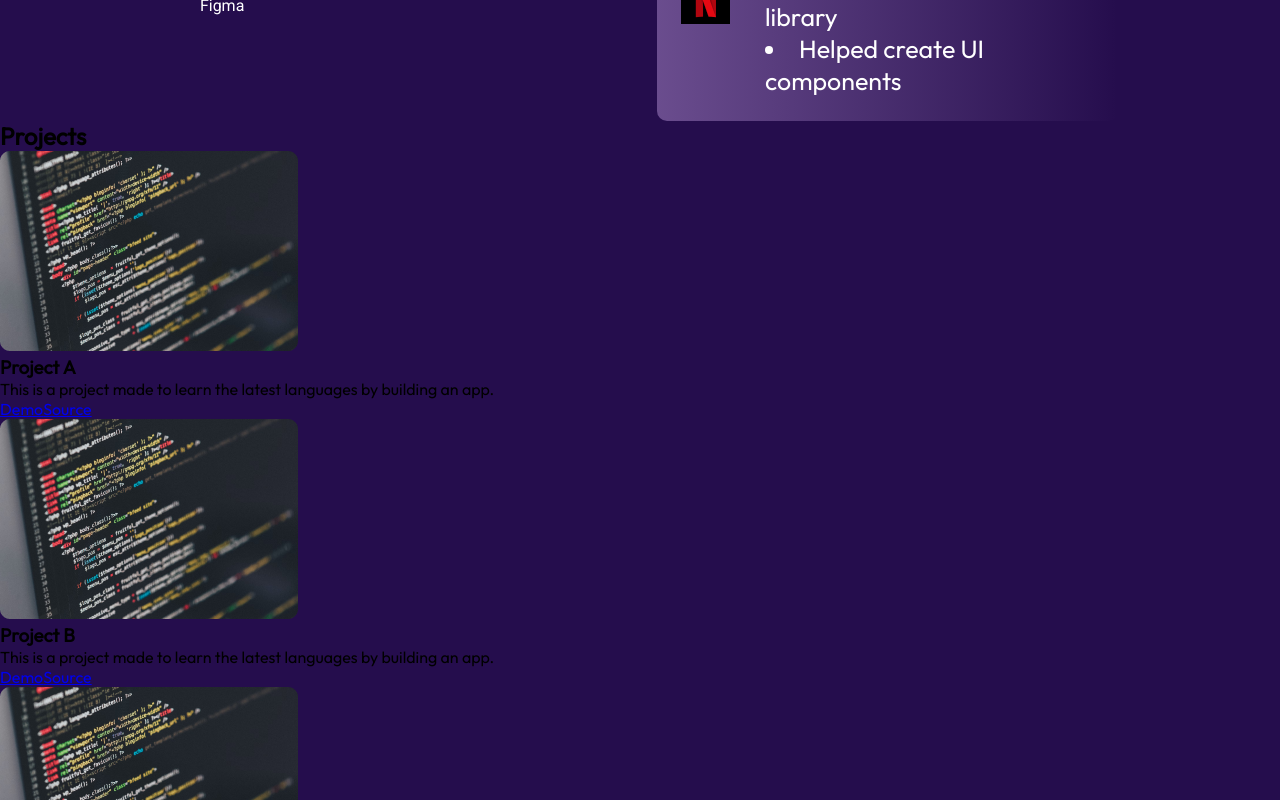
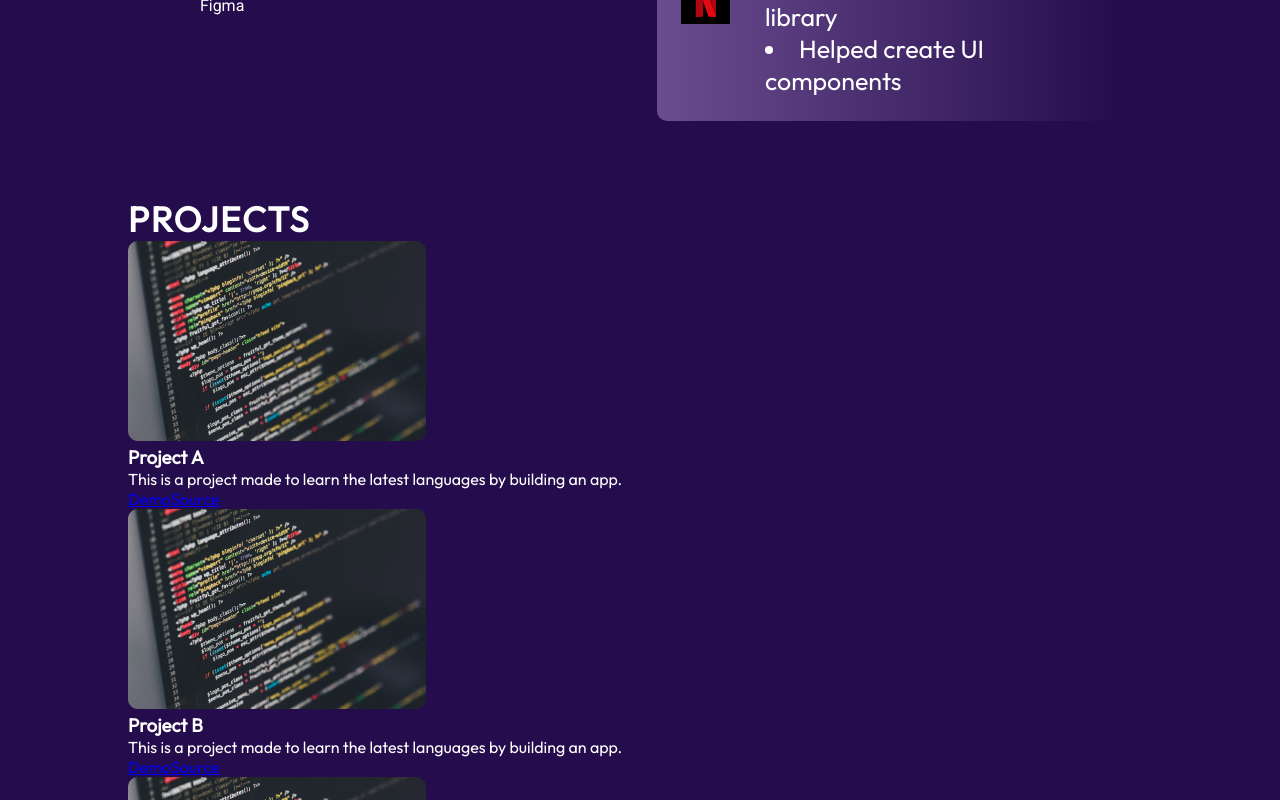
Before and after one commit to JacqueADev/portfolio-react, a React (Vite) app in the folder portfolio-com-react/: page / in a window 1280 px wide. Shown: the part 2420-3220 px from the top of the page. Built offline with nearby package versions, Linux system fonts and the light colour scheme.

Commit message:
CRIAÇÃO DO "PROJECTcARD"

```diff
--- /dev/null
+++ b/portfolio-com-react/src/components/Projects/ProjectCard.jsx
@@ -0,0 +1,27 @@
+import React from "react";
+
+import styles from "./ProjectCard.module.css";
+import { getImageUrl } from "../../utils";
+
+export const ProjectCard = ({
+    project : {title, imageSrc, description, skills, demo, source}
+}) => {
+  return (
+    <div className={styles.container}>
+      <img
+        src={getImageUrl(imageSrc)} alt={` Image of ${title}`} className={styles.image}
+      />
+      <h3 className={styles.title}>{title}</h3>
+      <p className={styles.description}>{description}</p>
+      <ul className={styles.skills}>
+        {skills.map((skill, id) => {
+          <li key={id} className={styles.skill}>{skill}</li>;
+        })}
+      </ul>
+      <div className={styles.links}>
+        <a href={demo} className={styles.link}>Demo</a>
+        <a href={source} className={styles.link}>Source</a>
+      </div>
+    </div>
+  );
+};
--- a/portfolio-com-react/src/components/Projects/Projects.jsx
+++ b/portfolio-com-react/src/components/Projects/Projects.jsx
@@ -1,31 +1,18 @@
 import React from "react";
+
+import styles from "./Projects.module.css";
 import projects from "../../data/projects.json";
-import { getImageUrl } from "../../utils";
+import { ProjectCard } from "./ProjectCard";
 
 export const Projects = () => {
-    return (
-        <section>
-            <h2>Projects</h2>
-            <div>
-                {
-                    projects.map((project, id) => {
-                        return <div key={id}>
-                            <img src={getImageUrl(project.imageSrc)} alt={` Image of ${project.title}`} />
-                            <h3>{project.title}</h3>
-                            <p>{project.description}</p>
-                            <ul>{project.skills.map((skill, id) => {
-                                <li key={id}>{skill}</li>
-                            })}</ul>
-                            <div>
-                                <a href={project.demo}>Demo</a>
-                                <a href={project.source}>Source</a>
-                            </div>
-                        </div>
-                    })
-                }
-            </div>
-        </section>
-    );
-
-
+  return (
+    <section className={styles.container}>
+      <h2 className={styles.title}>Projects</h2>
+      <div className={styles.projects}>
+        {projects.map((project, id) => {
+          return <ProjectCard key={id} project={project} />;
+        })}
+      </div>
+    </section>
+  );
 };
--- a/portfolio-com-react/src/components/Projects/Projects.module.css
+++ b/portfolio-com-react/src/components/Projects/Projects.module.css
@@ -0,0 +1,15 @@
+@import "../../vars.css";
+
+.container{
+    margin-top: 76px;
+    color: var(--cor-texto-areas-escuras);
+    margin-left:  10%;
+    margin-right: 10%;
+}
+
+.title{
+    font-size: 35px;
+    font-weight: 700;
+    letter-spacing: 1.75px;
+    text-transform: uppercase;
+}
```
Also changed, not shown: portfolio-com-react/src/components/Projects/ProjectCard.module.css (added).
